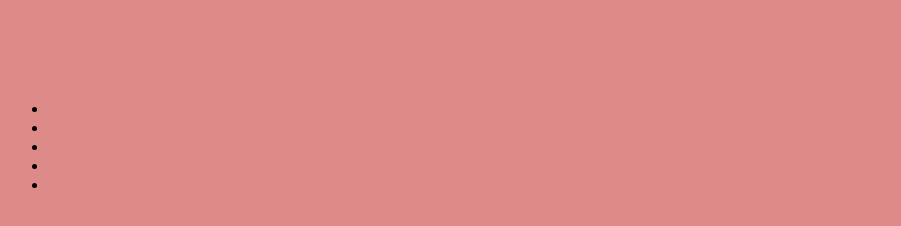
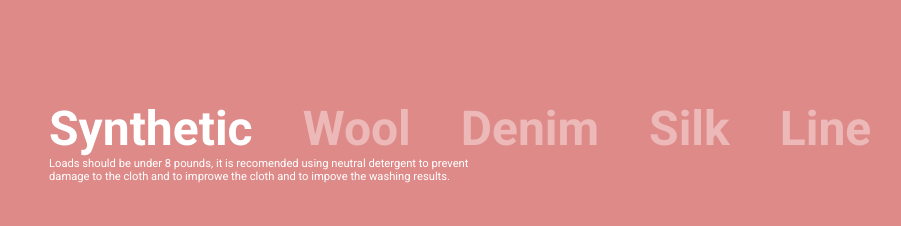
Before and after one commit to Max7dem/Max_Dem, a plain HTML site: page index.html in a window 1280 px wide. Shown: the whole page, without its empty margins (251-1152 px from the left). Drawn offline with Linux system fonts and the light colour scheme.

Commit message:
third commit

```diff
--- a/assets/css/styles.css
+++ b/assets/css/styles.css
@@ -9,3 +9,28 @@ body {
 	background-color: #de8a89;
 	padding: 100px 300px;
 }
+
+header nav ul {
+	display: flex;
+}
+
+header nav ul li {
+	list-style: none;
+	margin-right: 50px
+}
+
+header nav ul li:first-child a:first-child {
+	color: white;
+}
+
+header nav ul li a {
+	color: #ecb9b8;
+	font-size: 3em;
+	font-weight: bold;
+	text-decoration: none;
+}
+
+header p {
+	color: white;
+	font-size: .7em;
+}
--- a/index.html
+++ b/index.html
@@ -10,13 +10,16 @@
 	<header>
 		<nav>
 			<ul>
-				<li><a href="#"></a></li>
-				<li><a href="#"></a></li>
-				<li><a href="#"></a></li>
-				<li><a href="#"></a></li>
-				<li><a href="#"></a></li>
+				<li><a href="#">Synthetic</a></li>
+				<li><a href="#">Wool</a></li>
+				<li><a href="#">Denim</a></li>
+				<li><a href="#">Silk</a></li>
+				<li><a href="#">Line</a></li>
 			</ul>
 		</nav>
+		<p>Loads should be under 8 pounds, it is recomended using neutral detergent to prevent
+			<br>
+		damage to the cloth and to improwe the cloth and to impove the washing results.</p>
 	</header>
 </body>
 </html>
```
